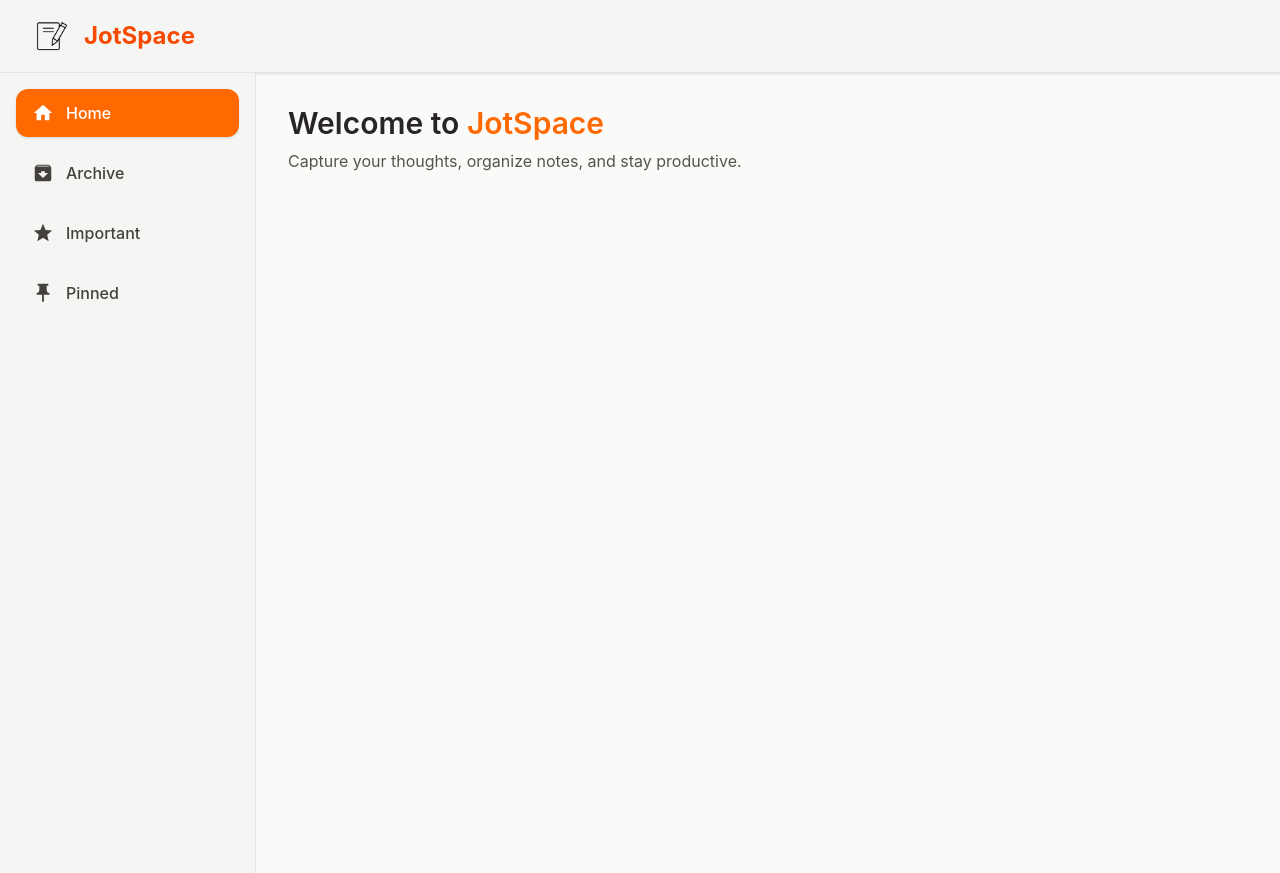
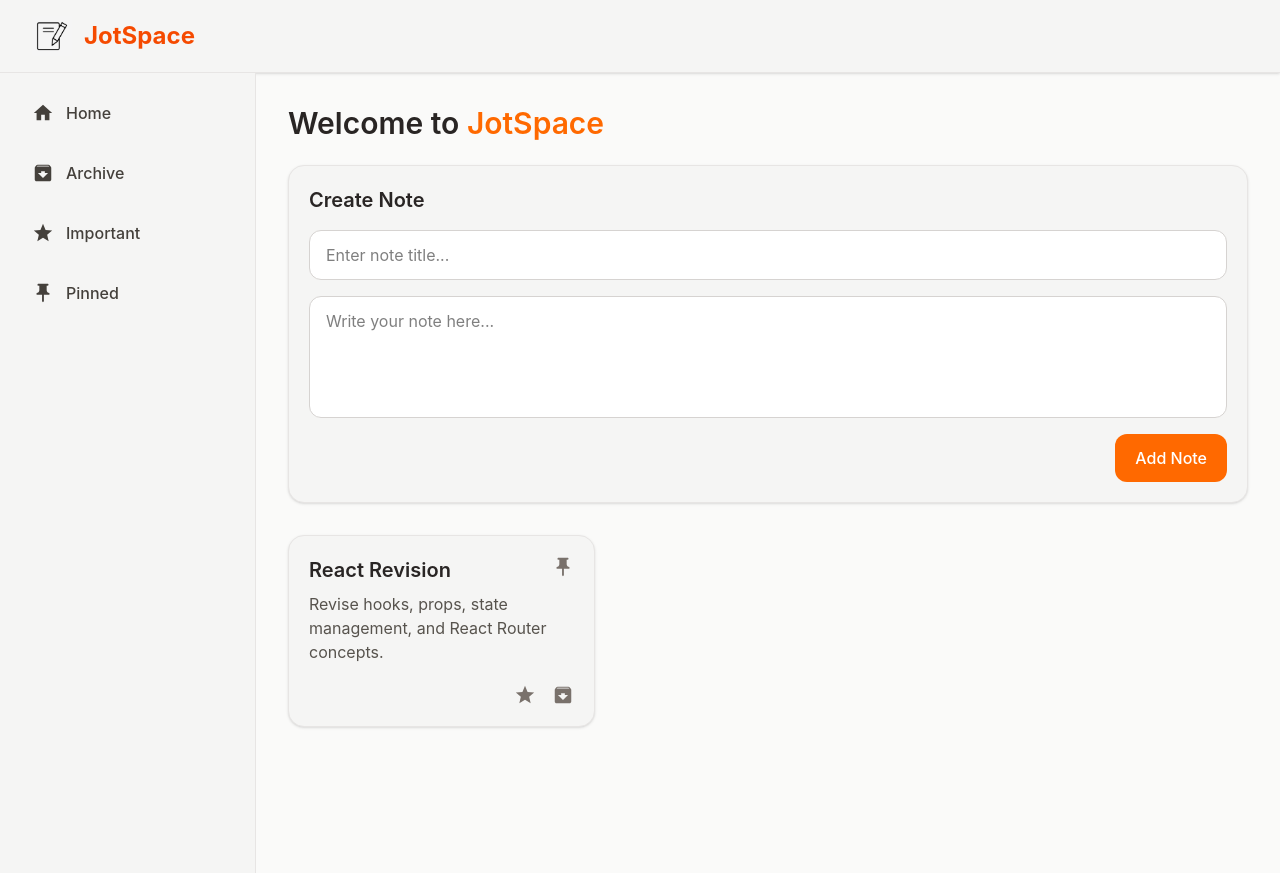
Before and after one commit to NandithaB19/jotspace, a React app in the folder frontend/: page / in a window 1280 px wide. Built offline with nearby package versions, Linux system fonts and the light colour scheme; the HTML template or start-up script is replaced by a standard one.

Commit message:
Add note functionality with local storage

```diff
--- /dev/null
+++ b/frontend/src/components/Layout/index.jsx
@@ -0,0 +1,18 @@
+import { Navbar } from "../Navbar";
+import { Sidebar } from "../Sidebar";
+
+export const Layout = ({ children }) => {
+  return (
+    <div className="min-h-screen bg-stone-50">
+      <Navbar />
+
+      <div className="flex">
+        <Sidebar />
+
+        <main className="flex-1 p-8">
+          {children}
+        </main>
+      </div>
+    </div>
+  );
+};
--- a/frontend/src/components/NoteCard/index.jsx
+++ b/frontend/src/components/NoteCard/index.jsx
@@ -0,0 +1,41 @@
+import {
+  MdPushPin,
+  MdArchive,
+  MdStar,
+} from "react-icons/md";
+
+export const NoteCard = ({ note }) => {
+  return (
+    <div className="bg-stone-100 border border-stone-200 rounded-2xl p-5 shadow-sm hover:shadow-md transition-all duration-300">
+
+      <div className="flex items-start justify-between">
+
+        <div>
+          <h2 className="text-xl font-semibold text-stone-800">
+            {note.title}
+          </h2>
+
+          <p className="mt-2 text-stone-600">
+            {note.description}
+          </p>
+        </div>
+
+        <button className="text-stone-500 hover:text-orange-500 transition">
+          <MdPushPin size={22} />
+        </button>
+      </div>
+
+      <div className="flex items-center justify-end gap-4 mt-5">
+
+        <button className="text-stone-500 hover:text-orange-500 transition">
+          <MdStar size={22} />
+        </button>
+
+        <button className="text-stone-500 hover:text-orange-500 transition">
+          <MdArchive size={22} />
+        </button>
+
+      </div>
+    </div>
+  );
+};
--- a/frontend/src/components/NoteForm/index.jsx
+++ b/frontend/src/components/NoteForm/index.jsx
@@ -0,0 +1,58 @@
+import { useState } from "react";
+
+export const NoteForm = ({ addNote }) => {
+  const [title, setTitle] = useState("");
+  const [description, setDescription] = useState("");
+
+  const handleSubmit = () => {
+    if (!title.trim() || !description.trim()) {
+      return;
+    }
+
+    const newNote = {
+      id: Date.now(),
+      title,
+      description,
+    };
+
+    addNote(newNote);
+
+    setTitle("");
+    setDescription("");
+  };
+
+  return (
+    <div className="bg-stone-100 border border-stone-200 rounded-2xl p-5 shadow-sm mb-8">
+      <h2 className="text-xl font-semibold text-stone-800 mb-4">
+        Create Note
+      </h2>
+
+      <div className="flex flex-col gap-4">
+        <input
+          type="text"
+          placeholder="Enter note title..."
+          value={title}
+          onChange={(e) => setTitle(e.target.value)}
+          className="w-full px-4 py-3 rounded-xl border border-stone-300 bg-white outline-none focus:ring-2 focus:ring-orange-400"
+        />
+
+        <textarea
+          rows="4"
+          placeholder="Write your note here..."
+          value={description}
+          onChange={(e) =>
+            setDescription(e.target.value)
+          }
+          className="w-full px-4 py-3 rounded-xl border border-stone-300 bg-white outline-none resize-none focus:ring-2 focus:ring-orange-400"
+        />
+
+        <button
+          onClick={handleSubmit}
+          className="bg-orange-500 hover:bg-orange-600 text-white font-medium px-5 py-3 rounded-xl transition-all duration-300 self-end"
+        >
+          Add Note
+        </button>
+      </div>
+    </div>
+  );
+};
--- a/frontend/src/components/Sidebar/index.jsx
+++ b/frontend/src/components/Sidebar/index.jsx
@@ -7,50 +7,50 @@ import {
 } from "react-icons/md";
 
 export const Sidebar = () => {
-  const navItems = [
-    {
-      name: "Home",
-      path: "/",
-      icon: <MdHome size={22} />,
-    },
-    {
-      name: "Archive",
-      path: "/archive",
-      icon: <MdArchive size={22} />,
-    },
-    {
-      name: "Important",
-      path: "/important",
-      icon: <MdStar size={22} />,
-    },
-    {
-      name: "Pinned",
-      path: "/pinned",
-      icon: <MdPushPin size={22} />,
-    },
-  ];
-
   return (
     <aside className="w-64 min-h-screen bg-stone-100 border-r border-stone-200 p-4">
       <nav className="flex flex-col gap-3">
-        {navItems.map((item) => (
-          <NavLink
-            key={item.name}
-            to={item.path}
-            className={({ isActive }) =>
-              `flex items-center gap-3 px-4 py-3 rounded-xl transition-all duration-200 ${
-                isActive
-                  ? "bg-orange-500 text-white shadow-sm"
-                  : "text-stone-700 hover:bg-orange-100 hover:text-orange-600"
-              }`
-            }
-          >
-            {item.icon}
-            <span className="font-medium">
-              {item.name}
-            </span>
-          </NavLink>
-        ))}
+
+        <NavLink
+          to="/"
+          className="flex items-center gap-3 px-4 py-3 rounded-xl text-stone-700 hover:bg-orange-100 hover:text-orange-600"
+        >
+          <MdHome size={22} />
+          <span className="font-medium">
+            Home
+          </span>
+        </NavLink>
+
+        <NavLink
+          to="/archive"
+          className="flex items-center gap-3 px-4 py-3 rounded-xl text-stone-700 hover:bg-orange-100 hover:text-orange-600"
+        >
+          <MdArchive size={22} />
+          <span className="font-medium">
+            Archive
+          </span>
+        </NavLink>
+
+        <NavLink
+          to="/important"
+          className="flex items-center gap-3 px-4 py-3 rounded-xl text-stone-700 hover:bg-orange-100 hover:text-orange-600"
+        >
+          <MdStar size={22} />
+          <span className="font-medium">
+            Important
+          </span>
+        </NavLink>
+
+        <NavLink
+          to="/pinned"
+          className="flex items-center gap-3 px-4 py-3 rounded-xl text-stone-700 hover:bg-orange-100 hover:text-orange-600"
+        >
+          <MdPushPin size={22} />
+          <span className="font-medium">
+            Pinned
+          </span>
+        </NavLink>
+
       </nav>
     </aside>
   );
--- a/frontend/src/pages/Archive/index.jsx
+++ b/frontend/src/pages/Archive/index.jsx
@@ -1,7 +1,11 @@
+import { Layout } from "../../components/Layout";
+
 export const Archive = () => {
   return (
-    <div>
-      <h1>Archive Page</h1>
-    </div>
+    <Layout>
+      <h1 className="text-3xl font-semibold text-stone-800">
+        Archived Notes
+      </h1>
+    </Layout>
   );
 };
--- a/frontend/src/pages/Home/index.jsx
+++ b/frontend/src/pages/Home/index.jsx
@@ -1,28 +1,58 @@
-import { Navbar } from "../../components/Navbar";
-import { Sidebar } from "../../components/Sidebar";
+import { useEffect, useState } from "react";
+import { Layout } from "../../components/Layout";
+import { NoteCard } from "../../components/NoteCard";
+import { NoteForm } from "../../components/NoteForm";
 
 export const Home = () => {
+  const [notes, setNotes] = useState(() => {
+    const savedNotes =
+      localStorage.getItem("jotspace-notes");
+
+    return savedNotes
+      ? JSON.parse(savedNotes)
+      : [
+          {
+            id: 1,
+            title: "React Revision",
+            description:
+              "Revise hooks, props, state management, and React Router concepts.",
+          },
+        ];
+  });
+
+  useEffect(() => {
+    localStorage.setItem(
+      "jotspace-notes",
+      JSON.stringify(notes)
+    );
+  }, [notes]);
+
+  const addNote = (newNote) => {
+    setNotes((prevNotes) => [
+      newNote,
+      ...prevNotes,
+    ]);
+  };
+
   return (
-    <div className="min-h-screen bg-stone-50">
-      <Navbar />
+    <Layout>
+      <h1 className="text-3xl font-semibold text-stone-800 mb-6">
+        Welcome to{" "}
+        <span className="text-orange-500">
+          JotSpace
+        </span>
+      </h1>
 
-      <div className="flex">
-        <Sidebar />
+      <NoteForm addNote={addNote} />
 
-        <main className="flex-1 p-8">
-          <h1 className="text-3xl font-semibold text-stone-800">
-            Welcome to{" "}
-            <span className="text-orange-500">
-              JotSpace
-            </span>
-          </h1>
-
-          <p className="mt-2 text-stone-600">
-            Capture your thoughts, organize notes,
-            and stay productive.
-          </p>
-        </main>
+      <div className="grid grid-cols-1 md:grid-cols-2 lg:grid-cols-3 gap-5">
+        {notes.map((note) => (
+          <NoteCard
+            key={note.id}
+            note={note}
+          />
+        ))}
       </div>
-    </div>
+    </Layout>
   );
 };
--- a/frontend/src/pages/Important/index.jsx
+++ b/frontend/src/pages/Important/index.jsx
@@ -1,7 +1,11 @@
+import { Layout } from "../../components/Layout";
+
 export const Important = () => {
   return (
-    <div>
-      <h1>Important Page</h1>
-    </div>
+    <Layout>
+      <h1 className="text-3xl font-semibold text-stone-800">
+        Important Notes
+      </h1>
+    </Layout>
   );
 };
--- a/frontend/src/pages/Pinned/index.jsx
+++ b/frontend/src/pages/Pinned/index.jsx
@@ -1,7 +1,11 @@
+import { Layout } from "../../components/Layout";
+
 export const Pinned = () => {
   return (
-    <div>
-      <h1>Pinned Page</h1>
-    </div>
+    <Layout>
+      <h1 className="text-3xl font-semibold text-stone-800">
+        Pinned Notes
+      </h1>
+    </Layout>
   );
 };
```
